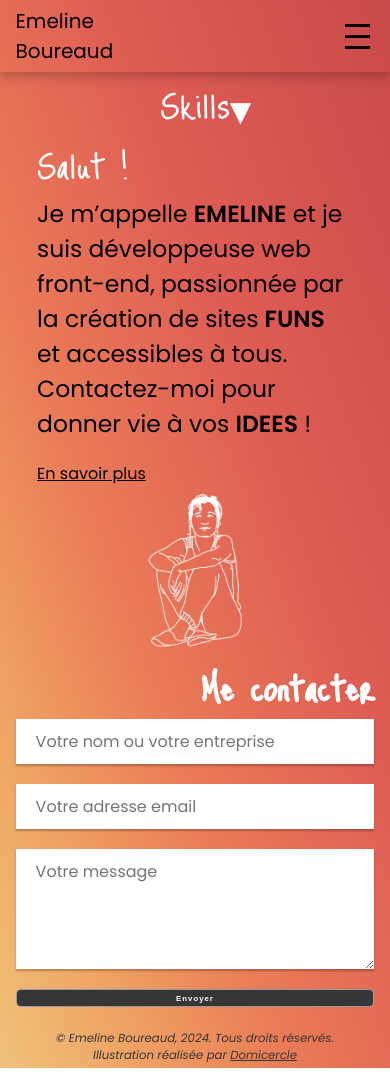
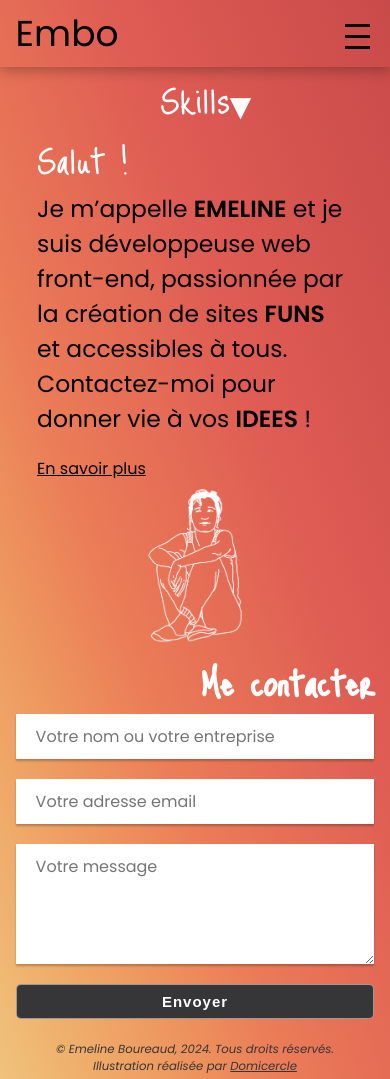
Before and after one commit to 3m3line/P12, a React (Vite) app: page / in a window 390 px wide. Built offline with nearby package versions, Linux system fonts and the light colour scheme; a web font is replaced by a local one.

Commit message:
MAJ css pour tel

```diff
--- a/package.json
+++ b/package.json
@@ -11,9 +11,7 @@
   },
   "dependencies": {
     "react": "^18.3.1",
-    "react-dom": "^18.3.1",
-    "react-router-dom": "^6.27.0",
-    "react-router-hash-link": "^2.4.3"
+    "react-dom": "^18.3.1"
   },
   "devDependencies": {
     "@eslint/js": "^9.11.1",
--- a/src/App.jsx
+++ b/src/App.jsx
@@ -1,5 +1,4 @@
 import { useState, useEffect } from 'react';
-import { BrowserRouter as Router, Routes, Route, useNavigate } from 'react-router-dom';
 
 import data from './Projets-BD.json'
 import { getUniqueTechnologies, getFilteredProjects } from './Fonctions/dataFiltres'
@@ -113,7 +112,6 @@ function App() {
 
   return (
     <>
-    <Router>
     <header>
     <NavBar handleNavClick={handleNavClick} selectedType={selectedType}/>
     </header>
@@ -191,7 +189,6 @@ function App() {
         <p>Illustration réalisée par <a href="https://linktr.ee/domicercle" target="_blank" rel="noopener noreferrer">Domicercle</a></p>
       </div>
     </footer>
-    </Router>
     </>
   )
 }
--- a/src/Components/Button.scss
+++ b/src/Components/Button.scss
@@ -28,9 +28,15 @@ button {
 
 @media (max-width: 756px){
   button{
-    font-size: 2vw;
+    font-size: 2.4vw;
     padding: 0.9vw 3.5vw;
     border: 1px solid rgba(255, 255, 255, 0.5);
     border-radius: 5px;
   }
 }
+
+@media (max-width: 405px){
+  button{
+    font-size: 10px;
+  }
+}
--- a/src/Containers/FormContact.scss
+++ b/src/Containers/FormContact.scss
@@ -18,5 +18,7 @@ form{
     }
     .btn-form{
         width: 100%;
+        font-size: 15px;
+        padding : 2vw 3.5vw;
     }
 }
--- a/src/Containers/NavBar.jsx
+++ b/src/Containers/NavBar.jsx
@@ -1,5 +1,4 @@
 import React, { useState, useEffect, useRef } from 'react';
-import { HashLink as Link } from 'react-router-hash-link';
 import './NavBar.scss';
 
 import {getUniqueProjectTypes } from '../Fonctions/dataFiltres'
@@ -43,7 +42,7 @@ const NavBar = ({ handleNavClick, selectedType }) => {
 
     return (
         <nav ref={menuRef}>
-            <div onClick={() => handleNavClick('home')}>Emeline <br></br>Boureaud</div>
+            <div onClick={() => handleNavClick('home')} className='logo'>Embo</div>
             <div>
             <div className={`burger-icon ${menuOpen ? 'open' : ''}`} onClick={toggleMenu}>
                 {/* Icône du burger */}
@@ -55,7 +54,6 @@ const NavBar = ({ handleNavClick, selectedType }) => {
                 {getUniqueProjectTypes(data).map((type, index) => (
                         <li key={index} className={selectedType === type ? 'active' : ''} onClick={() => handleMenuClick(type)}>{type}</li>  // Générer un <li> pour chaque type
                     ))}
-                {/* <li><Link to='/#contact'>Contact</Link></li> */}
                 <li><a href="#contact" onClick={() => handleMenuClick('contact')}>Contact</a></li>
             </ul>
             </div>
--- a/src/Containers/NavBar.scss
+++ b/src/Containers/NavBar.scss
@@ -6,8 +6,9 @@ nav {
     // background: linear-gradient(244deg, #E66457 0.03%, #FF6F61 68.69%, #F0C27B 127.39%);
     box-shadow: 0px 4px 12px 0px rgba(0, 0, 0, 0.25);
     position: relative;
-    div{
-        font-size: 20px;
+    height: 80px;
+    .logo{
+        font-size: 4vw;
         cursor: pointer;
     }
     ul{
@@ -74,7 +75,11 @@ nav{
 
 @media (max-width: 600px) {
     nav{
+        height: auto;
         align-items: normal;
+        .logo{
+            font-size: 36px;
+        }
         .burger-icon {
             display: flex;
             position: absolute;
```
